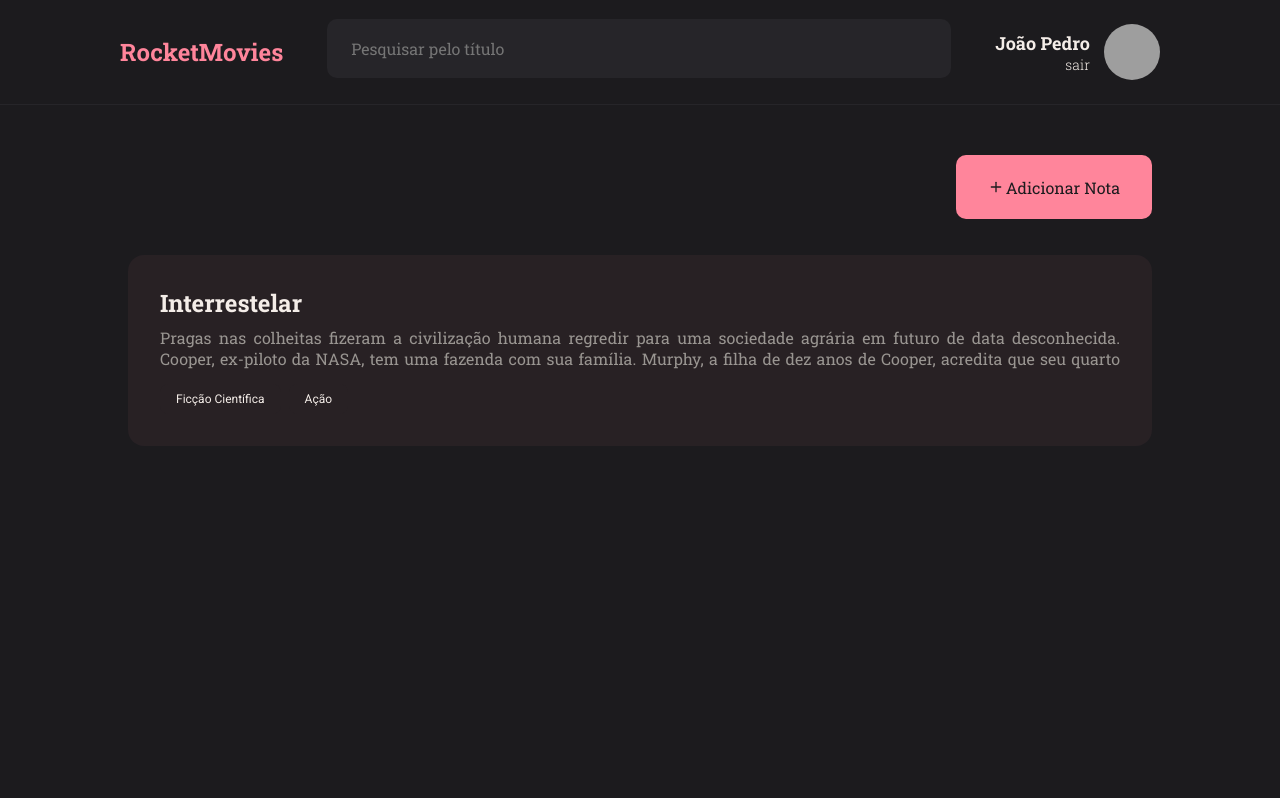
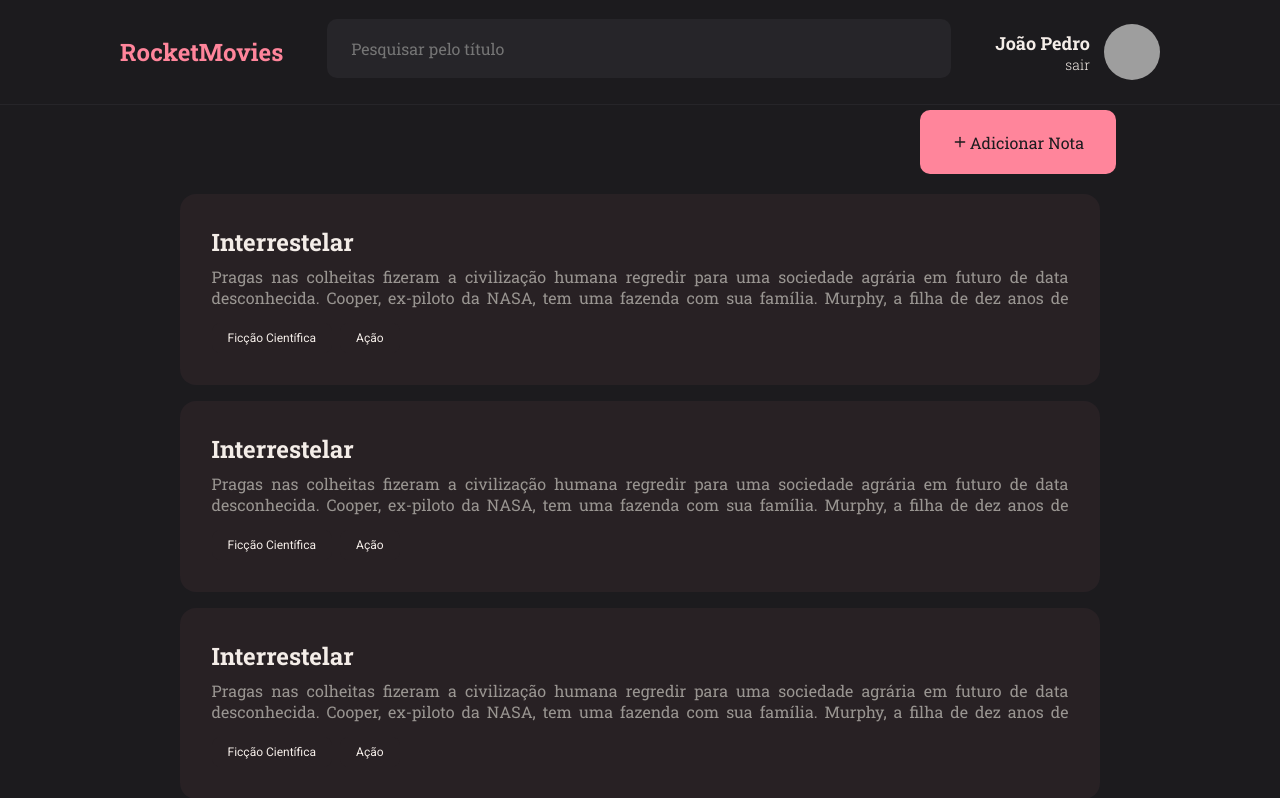
Before and after one commit to espjotape/rocketmovies, a React (Vite) app: page / in a window 1280 px wide. Built offline with nearby package versions, Linux system fonts and the light colour scheme; grey boxes are pictures that could not be loaded.

Commit message:
page home

```diff
--- a/src/components/Note/index.jsx
+++ b/src/components/Note/index.jsx
@@ -1,10 +1,12 @@
 import { Container } from "./styles.js"
 import { Tags } from "../Tags"
+import { Rating } from "../Rating/index.jsx"
 
 export function Note({ data, ...rest}){
   return(
     <Container {...rest}>
       <h1>{data.title}</h1>
+
       <p>{data.paraghaph}</p>
       {
         data.tags &&
--- a/src/components/Note/styles.js
+++ b/src/components/Note/styles.js
@@ -25,8 +25,6 @@ export const Container = styled.button`
     margin-top: 8px;
   }
 
-
-
   > footer {
     display: flex;
     margin-top: 15px;
--- a/src/main.jsx
+++ b/src/main.jsx
@@ -1,6 +1,6 @@
 import React from "react";
 import ReactDOM from "react-dom/client";
-import { Home } from "./pages/Home";
+import { Home }  from "./pages/Home";
 
 
 import GlobalStyles  from "./styles/global";
@@ -11,6 +11,7 @@ ReactDOM.createRoot(document.getElementById('root')).render(
   <React.StrictMode>
     <ThemeProvider theme={theme}>
       <GlobalStyles />
+
       <Home />
     </ThemeProvider>
   </React.StrictMode>
--- a/src/pages/Details/styles.js
+++ b/src/pages/Details/styles.js
@@ -10,6 +10,7 @@ export const Container = styled.div`
   "content";
 
   > main {
+
     grid-area: content;
     width:100%;
     overflow-y: hidden;
--- a/src/pages/Home/index.jsx
+++ b/src/pages/Home/index.jsx
@@ -2,7 +2,7 @@ import { Container, Content, NewNote } from "./styles"
 
 import { Header } from "./../../components/Header"
 import { Note } from "./../../components/Note"
-import { Button } from "./../../components/Button"
+
 
 import { FiPlus } from "react-icons/fi"
 
@@ -11,14 +11,13 @@ export function Home(){
     <Container>
       <Header />
       <main>
-
         <NewNote>
          <button>
           <FiPlus />
              Adicionar Nota
           </button>
           </NewNote>
-
+        <div>
           <Content>
            <Note data={{
               title: 'Interrestelar',
@@ -29,7 +28,26 @@ export function Home(){
               ]
               }}
             />
+            <Note data={{
+                title: 'Interrestelar',
+                paraghaph: 'Pragas nas colheitas fizeram a civilização humana regredir para uma sociedade agrária em futuro de data desconhecida. Cooper, ex-piloto da NASA, tem uma fazenda com sua família. Murphy, a filha de dez anos de Cooper, acredita que seu quarto está assombrado por um fantasma que tenta se comunicar com ela. Pai e filha descobrem que o "fantasma" é uma inteligência desconhecida que está enviando mensagens codificadas através de radiação gravitacional, deixando coordenadas em binário que os levam até uma instalação secreta da NASA liderada pelo professor John Brand. O cientista revela que um buraco de minhoca foi aberto perto de Saturno e que ele leva a planetas que podem oferecer condições de sobrevivência para a espécie humana. As "missões Lázaro" enviadas anos antes identificaram três planetas potencialmente habitáveis orbitando o buraco negro...',
+                tags: [
+                  { id : '1' , name: 'Ficção Científica'},
+                  { id : '2' , name: 'Ação'},
+                ]
+              }}
+            />
+            <Note data={{
+                title: 'Interrestelar',
+                paraghaph: 'Pragas nas colheitas fizeram a civilização humana regredir para uma sociedade agrária em futuro de data desconhecida. Cooper, ex-piloto da NASA, tem uma fazenda com sua família. Murphy, a filha de dez anos de Cooper, acredita que seu quarto está assombrado por um fantasma que tenta se comunicar com ela. Pai e filha descobrem que o "fantasma" é uma inteligência desconhecida que está enviando mensagens codificadas através de radiação gravitacional, deixando coordenadas em binário que os levam até uma instalação secreta da NASA liderada pelo professor John Brand. O cientista revela que um buraco de minhoca foi aberto perto de Saturno e que ele leva a planetas que podem oferecer condições de sobrevivência para a espécie humana. As "missões Lázaro" enviadas anos antes identificaram três planetas potencialmente habitáveis orbitando o buraco negro...',
+                tags: [
+                  { id : '1' , name: 'Ficção Científica'},
+                  { id : '2' , name: 'Ação'},
+                ]
+            }}
+          />
           </Content>
+        </div>
       </main>
     </Container>
   )
--- a/src/pages/Home/styles.js
+++ b/src/pages/Home/styles.js
@@ -3,32 +3,52 @@ import styled from "styled-components";
 export const Container = styled.div`
   width: 100%;
   height: 100vh;
- grid-template-rows: 116px 48px auto;
+
+  display: grid;
+  grid-template-rows: 90px auto ;
   grid-template-areas:
   "header"
- "newnote"
   "content";
 
   > main {
     width: 80%;
-  margin: 50px auto;
+    margin: 0 auto;
+
+    overflow-y: hidden;
+    padding: 0px 30px;
+
+    > div {
+      overflow-y: scroll;
+      padding: 0 6px;
     }
+
+    > div::-webkit-scrollbar {
+    width: 0.8rem;
+  }
+
+    > div::-webkit-scrollbar-thumb {
+    background-color: ${({ theme }) => theme.COLORS.PINK};
+    border-radius: 0.8rem;
+  }
+    }
+
 `
 
 export const NewNote = styled.div`
-  grid-area: content;
-
-  height: 40px;
-  margin-bottom: 60px;
   display: flex;
-
+  width: 100%;
   justify-content: flex-end;
+  margin-top:20px;
+  margin-bottom:20px;
 
   > button {
+    height: 48px;
+
     border: none;
     background-color: ${({ theme }) => theme.COLORS.PINK};
     color: ${({ theme }) => theme.COLORS.BACKGROUND_800};
     border-radius: 10px;
+
     padding: 32px;
 
     display: flex;
@@ -38,8 +58,14 @@ export const NewNote = styled.div`
   }
 `
 
+
 export const Content = styled.div`
+ width: 98%;
+ margin: 0 auto;
  grid-area: content;
-  display: flex;
-  flex-direction: column;
+
+ overflow-y: auto;
+ padding: 0 6px;
+
+
 `
```
Also changed, not shown: src/pages/Details/index.jsx (indentation only). Lines whose indentation alone changed are shown as unchanged.
